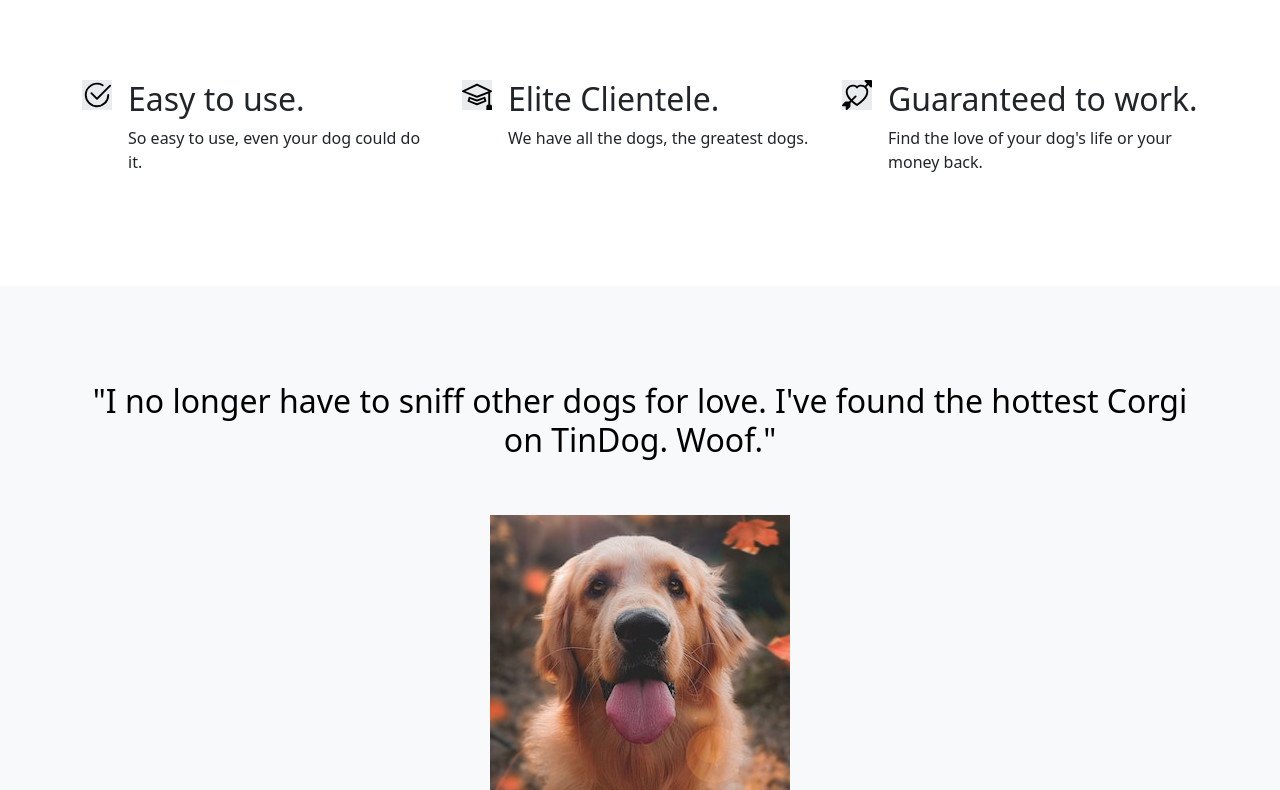
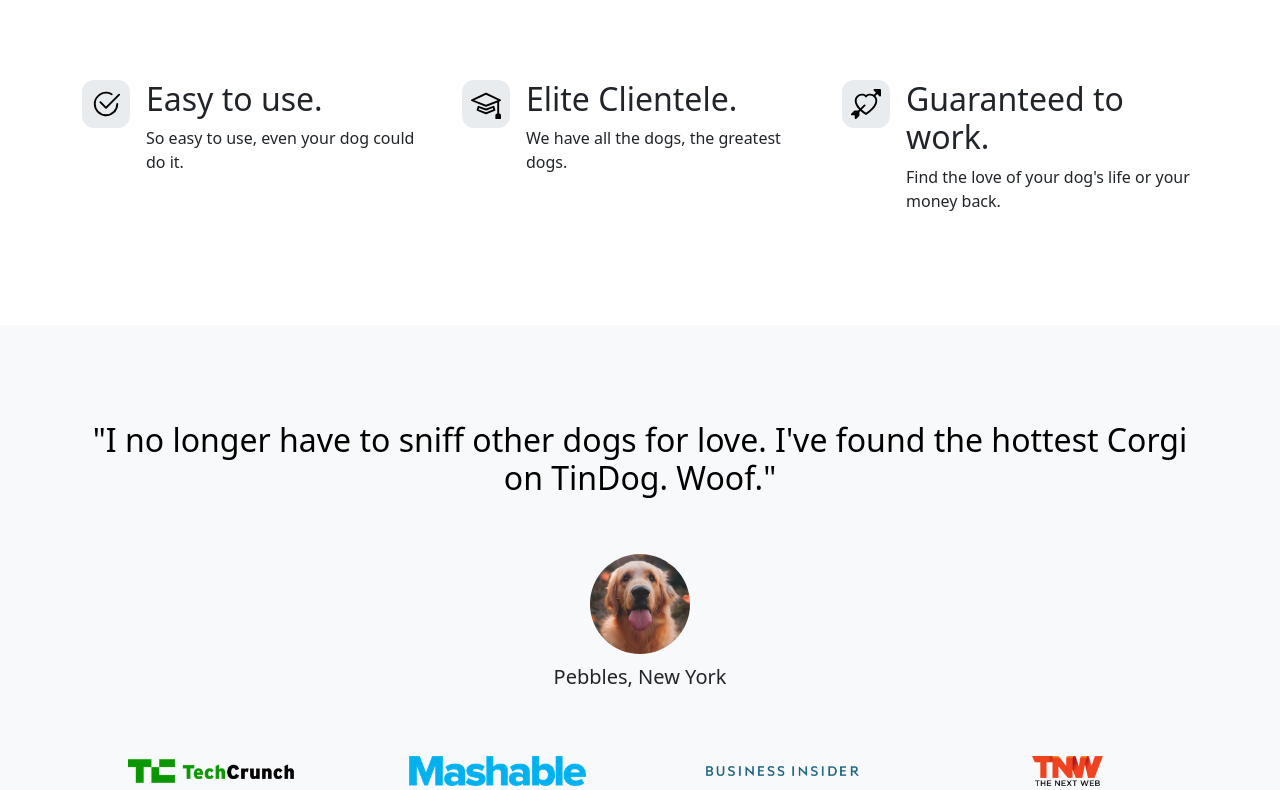
Before and after one commit to barisyirtinci/barisyirtinci.github.io, a plain HTML site: page TinDog/index.html in a window 1280 px wide. Shown: the part 706-1496 px from the top of the page. Drawn offline with nearby package versions, Linux system fonts and the light colour scheme.

Commit message:
Update index.html

```diff
--- a/TinDog/index.html
+++ b/TinDog/index.html
@@ -10,7 +10,7 @@
       integrity="sha384-4bw+/aepP/YC94hEpVNVgiZdgIC5+VKNBQNGCHeKRQN+PtmoHDEXuppvnDJzQIu9"
       crossorigin="anonymous"
     />
-    <link rel="stylesheet" href="./css/solution.css" />
+    <link rel="stylesheet" href="./css/style.css" />
   </head>
 
   <body>
```
